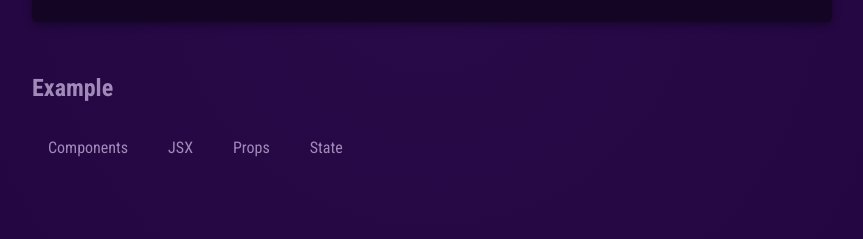
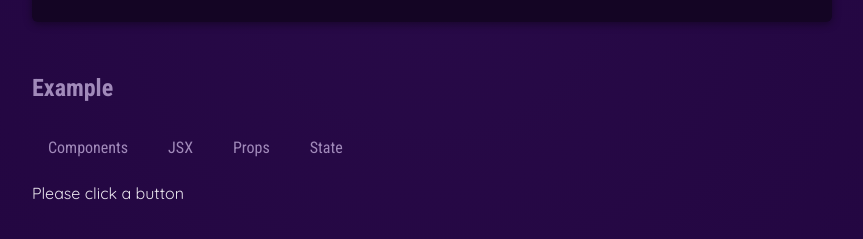
Before and after one commit to DorianKita/Project1_react, a React (Vite) app: page / in a window 1280 px wide. Shown: the part 677-916 px from the top of the page, without its empty margins (208-1071 px from the left). Built offline with nearby package versions, Linux system fonts and the light colour scheme.

Commit message:
used useState hook in handleClick function

```diff
--- a/src/App.jsx
+++ b/src/App.jsx
@@ -1,11 +1,15 @@
+import { useState } from "react";
+
 import { CORE_CONCEPTS } from "./data.js";
 import Header from "./components/Header/Header.jsx";
 import CoreConcept from "./components/CoreConcept.jsx";
 import TabButton from "./components/TabButton.jsx";
 
 function App() {
+  const [selectedTopic, setSelectedTopic] = useState("Please click a button");
+
   function handleClick(selectedButton) {
-    console.log(selectedButton);
+    setSelectedTopic(selectedButton);
   }
 
   return (
@@ -35,6 +39,7 @@ function App() {
             <TabButton onSelect={() => handleClick("props")}>Props</TabButton>
             <TabButton onSelect={() => handleClick("state")}>State</TabButton>
           </menu>
+          {selectedTopic}
         </section>
       </main>
     </div>
```
